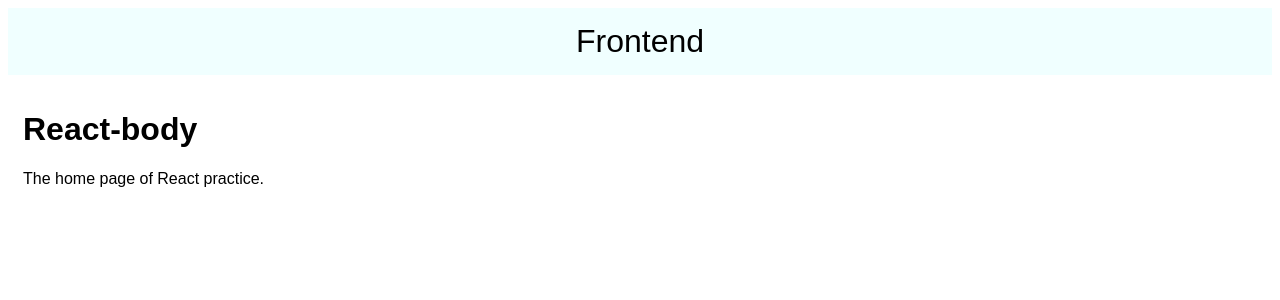
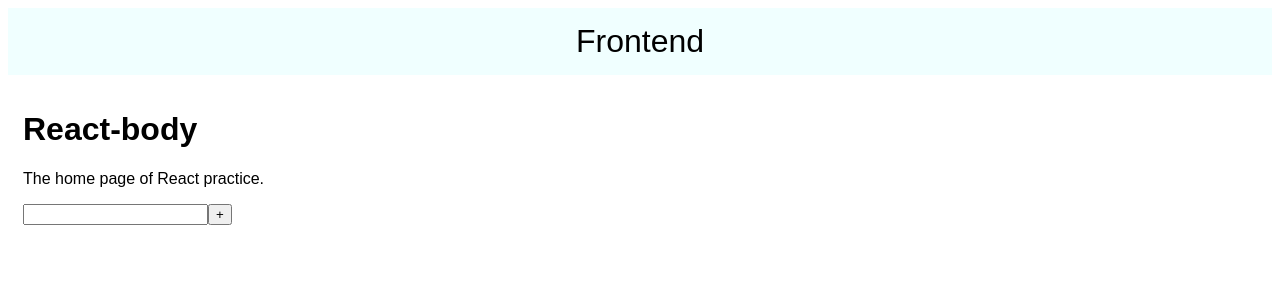
Before and after one commit to aronsonben/frontend, a React app: page / in a window 1280 px wide. Shown: the top 300 px of the page. Built offline with nearby package versions, Linux system fonts and the light colour scheme.

Commit message:
added TodoForm for future To-do list functionality

```diff
--- a/src/App.js
+++ b/src/App.js
@@ -2,7 +2,6 @@
 import Header from "./Header";
 import Body from "./Body";
 
-// Ben Aronson - change for github?
 class App extends React.Component {
     render() {
         return (
--- a/src/Body.js
+++ b/src/Body.js
@@ -1,4 +1,5 @@
 import React from 'react';
+import TodoForm from './TodoForm';
 import "./Body.css";
 
 class Body extends React.Component {
@@ -7,6 +8,7 @@
             <div className="component-body">
                 <h1>React-body</h1>
                 <p>The home page of React practice.</p>
+                <TodoForm />
             </div>
         );
     }
--- /dev/null
+++ b/src/TodoForm.js
@@ -0,0 +1,84 @@
+import React from 'react';
+
+const TodoForm = ({addTodo}) => {
+    //Input tracker
+    let input;
+
+    return (
+        <div>
+            <input ref={node => {
+                input = node;
+            }} />
+            <button onClick={() => {
+                addTodo(input.value);
+                input.value = '';
+            }}>
+                +
+            </button>
+        </div>
+    );
+};
+
+const Todo = ({todo, remove}) => {
+    // Each To-do element
+    return (
+        <li onClick={() => {remove(todo.id)}}>
+            {todo.text}
+        </li>
+    );
+};
+
+const TodoList = ({todos, remove}) => {
+    // Map through the to-dos
+    const todoNode = todos.map((todo) => {
+        return (
+            <Todo
+                todo={todo}
+                key={todo.id}
+                remove={remove} />
+        );
+    });
+    return(
+        <ul>{todoNode}</ul>
+    );
+};
+
+window.id = 0;
+class TodoApp extends React.Component {
+    constructor(props) {
+        super(props);
+        this.state = {
+            data: []
+        }
+    }
+    //Add to-do handler
+    addTodo(val) {
+        // assemble data
+        const todo = {text: val, id: window.id++};
+        // update data
+        this.state.data.push(todo);
+        // update state
+        this.setState({data: this.state.data});
+    }
+    // handle remove
+    handleRemove(id) {
+        // filter all to-dos except one to be removed
+        const remainder = this.state.data.filter((todo) => {
+            if(todo.id !== id) return todo;
+        });
+    }
+
+    render() {
+        return (
+            <div>
+                <div>To-do list</div>
+                <TodoForm addTodo={this.addTodo.bind(this)} />
+                <TodoList
+                    todos = {this.state.data}
+                    remove={this.handleRemove.bind(this)}
+                />
+            </div>
+        );
+    }
+}
+export default TodoForm;
```
